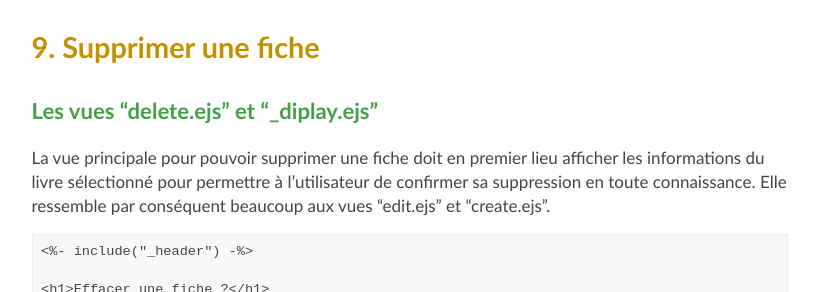
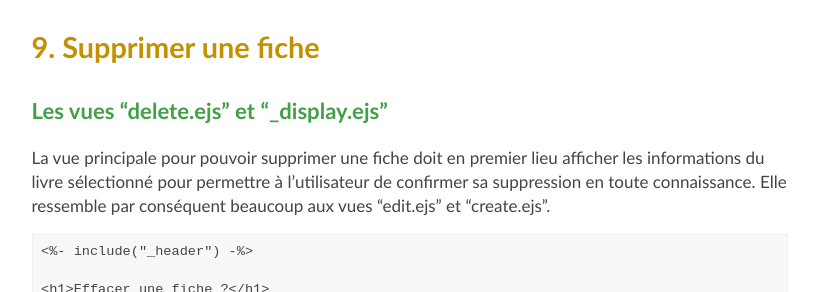
Before and after one commit to michelc/blog2, a Jekyll site: the page built from _posts/2019-09-11-crud-avec-express-sqlite-10-etapes.md, in a window 1280 px wide and 900 px high, scrolled down 25306 px. Shown: the part 163-455 px from the top of the window, without its empty margins (11-830 px from the left). Built offline with Jekyll 4.4.1, drawn with Linux system fonts in a browser that asks for light colours.

Commit message:
fix typo

```diff
--- a/_posts/2019-09-11-crud-avec-express-sqlite-10-etapes.md
+++ b/_posts/2019-09-11-crud-avec-express-sqlite-10-etapes.md
@@ -1228,7 +1228,7 @@ app.post("/create", (req, res) => {
 ## 9. Supprimer une fiche
 
 
-### Les vues "delete.ejs" et "_diplay.ejs"
+### Les vues "delete.ejs" et "_display.ejs"
 
 La vue principale pour pouvoir supprimer une fiche doit en premier lieu afficher
 les informations du livre sélectionné pour permettre à l'utilisateur de
```
